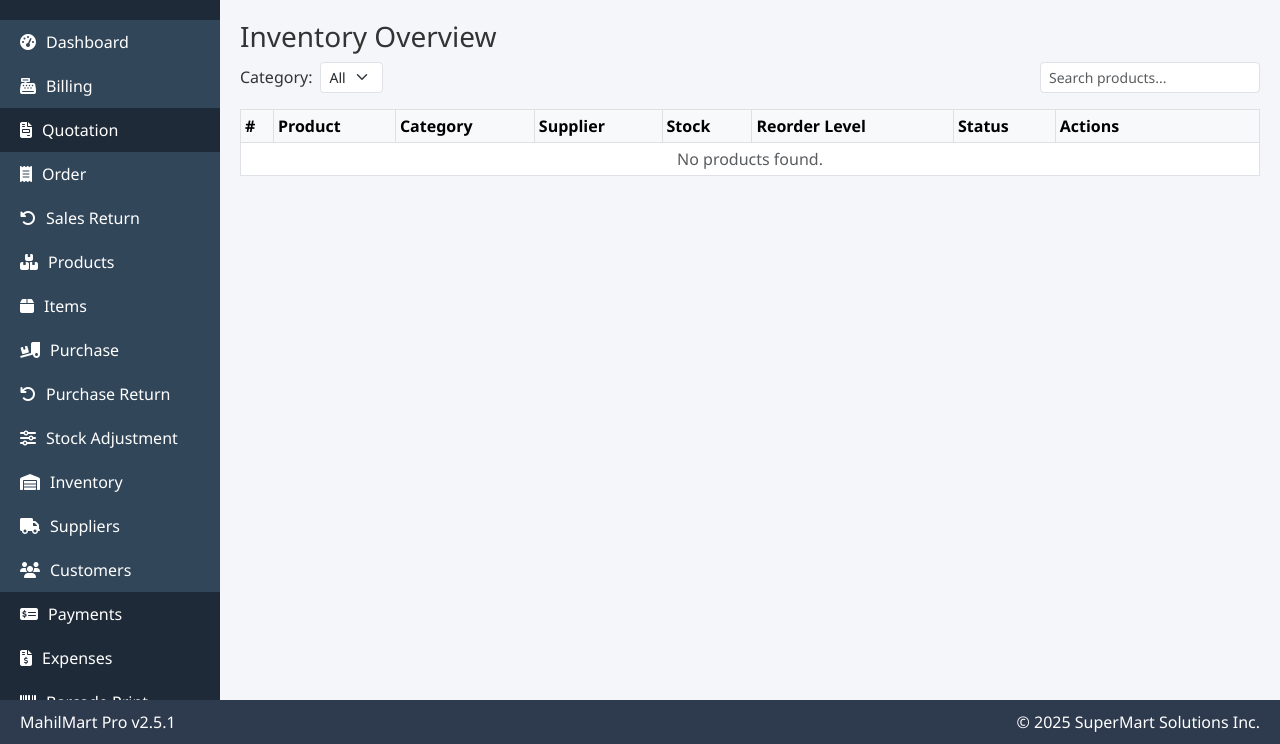
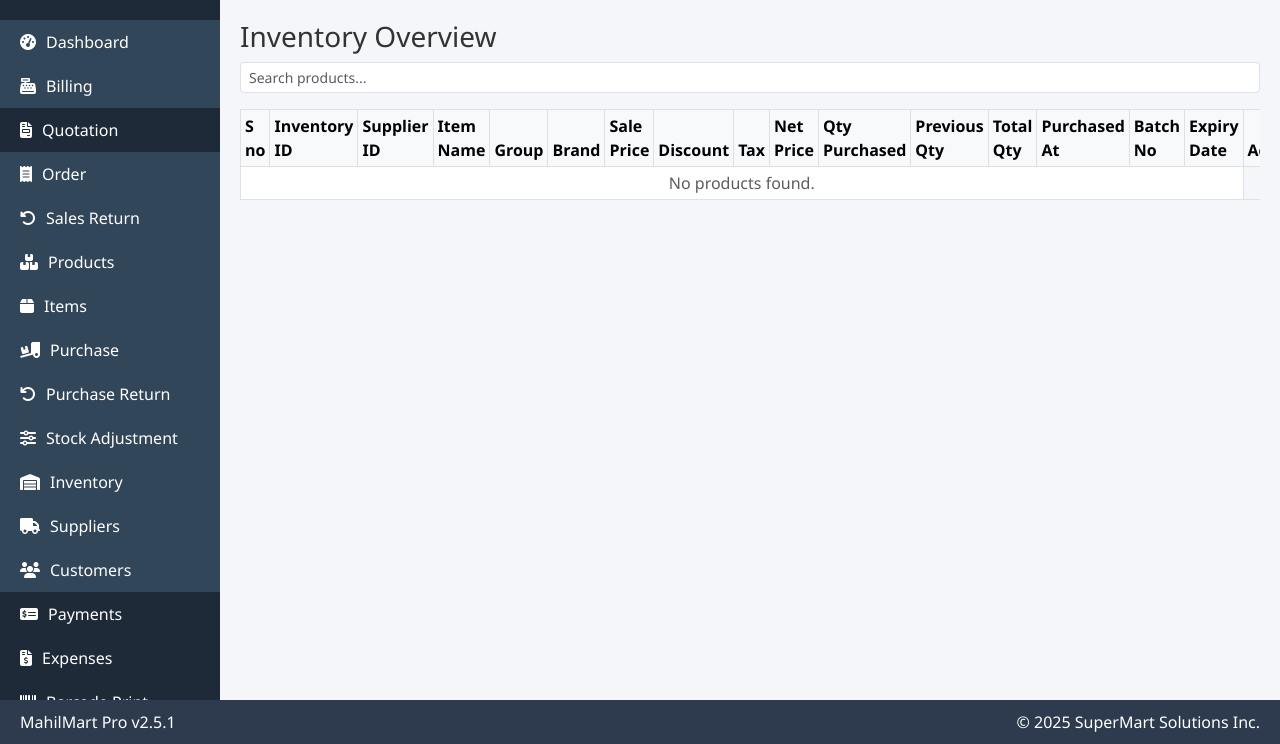
Before and after one commit to mahiltechlabops-bot/mahilmart-pos, a Django app: page /inventory/ in a window 1280 px wide. Shown: the part 56-800 px from the top of the page. Run offline with Django 5.2, Linux system fonts and the light colour scheme; data that the repository does not hold is empty.

Commit message:
intial1s

```diff
--- a/MahilMartPOS_App/templates/inventory.html
+++ b/MahilMartPOS_App/templates/inventory.html
@@ -15,6 +15,7 @@
 
   .inventory-table th, .inventory-table td {
     vertical-align: middle;
+    font-size: 14px;
   }
 
   .low-stock {
@@ -31,6 +32,11 @@
     float: right;
     margin-bottom: 10px;
   }
+
+  .btn-sm {
+    padding: 3px 6px;
+    font-size: 12px;
+  }
 </style>
 {% endblock %}
 
@@ -38,77 +44,67 @@
 <div class="inventory-container">
   <h3>Inventory Overview</h3>
 
-  <div class="d-flex justify-content-between mb-3 flex-wrap gap-2">
-
-  <!-- Category Filter Form -->
-  <form method="get" class="d-flex align-items-center gap-2">
-    <label for="category" class="mb-0">Category:</label>
-    <select name="category" id="category" class="form-select form-select-sm" onchange="this.form.submit()">
-      <option value="">All</option>
-      {% for c in categories %}
-        <option value="{{ c.id }}" {% if request.GET.category == c.id|stringformat:"s" %}selected{% endif %}>
-          {{ c.name }}
-        </option>
-      {% endfor %}
-    </select>
-    {% if request.GET.q %}
-      <input type="hidden" name="q" value="{{ request.GET.q }}">
-    {% endif %}
-  </form>
-
-  <!-- Search Form -->
   <form method="get" class="search-bar">
-    {% if request.GET.category %}
-      <input type="hidden" name="category" value="{{ request.GET.category }}">
-    {% endif %}
     <input type="text" name="q" value="{{ request.GET.q }}" class="form-control form-control-sm" placeholder="Search products...">
   </form>
 
-</div>
-
-  <div class="table-responsive">
+  <div class="table-responsive mt-3">
     <table class="table table-bordered table-sm inventory-table">
       <thead class="table-light">
         <tr>
-          <th>#</th>
-          <th>Product</th>
-          <th>Category</th>
-          <th>Supplier</th>
-          <th>Stock</th>
-          <th>Reorder Level</th>
-          <th>Status</th>
+          <th>S no</th>
+          <th>Inventory ID</th>
+          <th>Supplier ID</th>
+          <th>Item Name</th>
+          <th>Group</th>
+          <th>Brand</th>
+          <th>Sale Price</th>
+          <th>Discount</th>
+          <th>Tax</th>
+          <th>Net Price</th>
+          <th>Qty Purchased</th>
+          <th>Previous Qty</th>
+          <th>Total Qty</th>
+          <th>Purchased At</th>
+          <th>Batch No</th>
+          <th>Expiry Date</th>
           <th style="min-width: 120px;">Actions</th>
         </tr>
       </thead>
       <tbody>
-        {% for product in products %}
+        {% for item in items %}
         <tr>
           <td>{{ forloop.counter }}</td>
-          <td>{{ product.name }}</td>
-          <td>{{ product.category.name }}</td>
-          <td>{{ product.supplier.name }}</td>
-          <td>{{ product.stock }}</td>
-          <td>{{ product.reorder_level }}</td>
+          <td>{{ item.id }}</td>
+          <td>{{ item.supplier_id }}</td>
+          <td>{{ item.item.item_name }}</td>
+          <td>{{ item.item.group }}</td>
+          <td>{{ item.item.brand }}</td>
+          <td>₹ {{ item.sale_price }}</td>
+          <td>{{ item.discount }}%</td>
+          <td>{{ item.tax }}%</td>
+          <td>₹ {{ item.net_price }}</td>
+          <td>{{ item.quantity }}</td>
+          <td>{{ item.previous_qty }}</td>
+          <td>{{ item.quantity|add:item.previous_qty }}</td>
+          <td>{{ item.purchased_at|date:"Y-m-d" }}</td>
+          <td>{{ item.batch_no }}</td>
+          <td>{{ item.expiry_date|date:"Y-m-d" }}</td>
           <td>
-            {% if product.stock <= product.reorder_level %}
-              <span class="low-stock">Low Stock</span>
+            {% if item.item.id %}
+              <a href="{% url 'stock_adjustment' %}?product={{ item.item.id }}" class="btn btn-sm btn-warning">Adjust Stock</a>
             {% else %}
-              <span class="text-success">In Stock</span>
+              <span class="text-muted">No Product</span>
             {% endif %}
-          </td>
-          <td>
-            <a href="{% url 'product_detail' product.id %}" class="btn btn-sm btn-info">View</a>
-            <a href="{% url 'stock_adjustment' %}?product={{ product.id }}" class="btn btn-sm btn-warning">Adjust</a>
           </td>
         </tr>
         {% empty %}
         <tr>
-          <td colspan="8" class="text-center text-muted">No products found.</td>
+          <td colspan="16" class="text-center text-muted">No products found.</td>
         </tr>
         {% endfor %}
       </tbody>
     </table>
-
   </div>
 </div>
 {% endblock %}
--- a/MahilMartPOS_App/templates/stock_adjustment.html
+++ b/MahilMartPOS_App/templates/stock_adjustment.html
@@ -74,6 +74,8 @@
     <textarea name="remarks" id="remarks" class="form-control" rows="3"></textarea>
 
     <button type="submit" class="btn btn-success mt-2">Submit Adjustment</button>
+    <button type="button" class="exit-button" onclick="window.location.href='{% url 'inventory' %}'">Exit</button>
+
   </form>
 </div>
 {% endblock %}
--- a/MahilMartPOS_App/views.py
+++ b/MahilMartPOS_App/views.py
@@ -16,6 +16,11 @@ from django.views.decorators.csrf import csrf_exempt
 from django.http import JsonResponse
 import json
 from .models import Purchase, PurchaseItem, Supplier, Item
+from django.utils.dateparse import parse_date
+from django.views.decorators.csrf import csrf_exempt
+from django.http import JsonResponse
+from django.utils.dateparse import parse_date
+from .models import Purchase, PurchaseItem, Supplier, Product, Item
 
 def home(request):
     return render(request, 'home.html')
@@ -269,7 +274,9 @@ def order_view(request):
     return render(request, 'order.html')
 
 def products_view(request):
-    return render(request, 'products.html')
+    from .models import Product
+    items = Product.objects.select_related('item', 'supplier')
+    return render(request, 'products.html', {'items': items})
 
 def sale_return_view(request):
     return render(request, 'sale_return.html')
@@ -370,16 +377,35 @@ def create_purchase(request):
             supplier = Supplier.objects.get(id=supplier_id)
             purchase = Purchase.objects.create(supplier=supplier)
 
+            # Track quantities during this request
+            latest_qty_cache = {}
 
             for item in items_data:
-                item_obj = Item.objects.filter(code=item['item_code']).first()
+                item_code = item.get('item_code')
+                item_obj = Item.objects.filter(code=item_code).first()
                 if not item_obj:
                     continue
 
+                item_id = item_obj.id
+                qty_purchased = float(item['quantity'])
+
+                # Fetch previous quantity
+                if item_id in latest_qty_cache:
+                    previous_qty = latest_qty_cache[item_id]
+                else:
+                    last = PurchaseItem.objects.filter(item=item_obj).order_by('-id').first()
+                    previous_qty = float(last.total_qty) if last else 0
+
+                total_qty = previous_qty + qty_purchased
+
+                # Update in-memory cache
+                latest_qty_cache[item_id] = total_qty
+
+                # Save purchase item with correct qtys
                 PurchaseItem.objects.create(
                     purchase=purchase,
                     item=item_obj,
-                    quantity=item['quantity'],
+                    quantity=qty_purchased,
                     unit_price=item['price'],
                     total_price=item['total_price'],
                     discount=item['discount'],
@@ -388,7 +414,28 @@ def create_purchase(request):
                     mrp_price=item['mrp'],
                     whole_price=item['whole_price'],
                     whole_price_2=item['whole_price_2'],
-                    sale_price=item['sale_price']
+                    sale_price=item['sale_price'],
+                    supplier_id=item.get('supplier_id'),
+                    purchased_at=parse_date(item.get('purchased_at')),
+                    batch_no=item.get('batch_no', ''),
+                    expiry_date=parse_date(item.get('expiry_date')),
+                    previous_qty=previous_qty,
+                    total_qty=total_qty
+                )
+
+                # Optional product snapshot
+                Product.objects.create(
+                    supplier=supplier,
+                    item=item_obj,
+                    item_name=item_obj.item_name,
+                    code=item_obj.code,
+                    group=item_obj.group,
+                    brand=item_obj.brand,
+                    unit=item_obj.unit,
+                    mrp=item_obj.MRSP,
+                    whole_rate=item_obj.whole_rate,
+                    whole_rate_2=item_obj.whole_rate_2,
+                    sale_rate=item_obj.sale_rate
                 )
 
             return JsonResponse({'success': True})
@@ -408,24 +455,26 @@ def stock_adjustment_view(request):
     products = Product.objects.all()
     return render(request, 'stock_adjustment.html', {'products': products})
 
+from django.shortcuts import render
+from .models import PurchaseItem
+from django.db.models import Q
+
 def inventory_view(request):
-    from .models import Product, Category
+    query = request.GET.get('q', '').strip()
 
-    q = request.GET.get('q')
-    category_id = request.GET.get('category')
+    # Base queryset
+    items = PurchaseItem.objects.select_related('item').order_by('-id')
 
-    products = Product.objects.all()
-
-    if category_id:
-        products = products.filter(category_id=category_id)
-    if q:
-        products = products.filter(name__icontains=q)
-
-    categories = Category.objects.all()
+    # Apply search if provided
+    if query:
+        items = items.filter(
+            Q(item__item_name__icontains=query) |
+            Q(item__code__icontains=query) |
+            Q(item__brand__icontains=query)
+        )
 
     return render(request, 'inventory.html', {
-        'products': products,
-        'categories': categories
+        'items': items
     })
 
 def product_detail(request, pk):
```
Also changed, not shown: MahilMartPOS_App/admin.py (+5 -5 lines), MahilMartPOS_App/models.py (+23 -12 lines), MahilMartPOS_App/templates/products.html (+26 -123 lines), MahilMartPOS_App/templates/purchase.html (+89 -9 lines), MahilMartPOS_App/migrations/0013_remove_product_category_remove_product_name_and_more.py (added), MahilMartPOS_App/migrations/0014_purchaseitem_batch_no_purchaseitem_expiry_date_and_more.py (added), MahilMartPOS_App/migrations/0015_rename_supplier_id_purchaseitem_supplier_oid.py (added), MahilMartPOS_App/migrations/0016_rename_supplier_oid_purchaseitem_supplier_id.py (added), MahilMartPOS_App/migrations/0017_rename_batch_no_purchaseitem_batch_no1_and_more.py (added), MahilMartPOS_App/migrations/0018_rename_batch_no1_purchaseitem_batch_no_and_more.py (added), MahilMartPOS_App/migrations/0019_product_brand_product_code_product_group_and_more.py (added), MahilMartPOS_App/migrations/0020_alter_product_item.py (added), MahilMartPOS_App/migrations/0021_purchaseitem_previous_qty_purchaseitem_total_qty.py (added), MahilMartPOS_App/migrations/0022_alter_purchaseitem_previous_qty_and_more.py (added).
